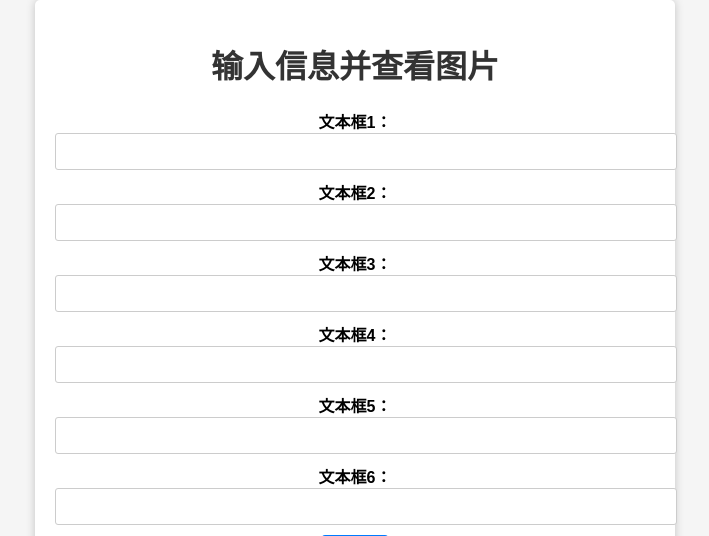
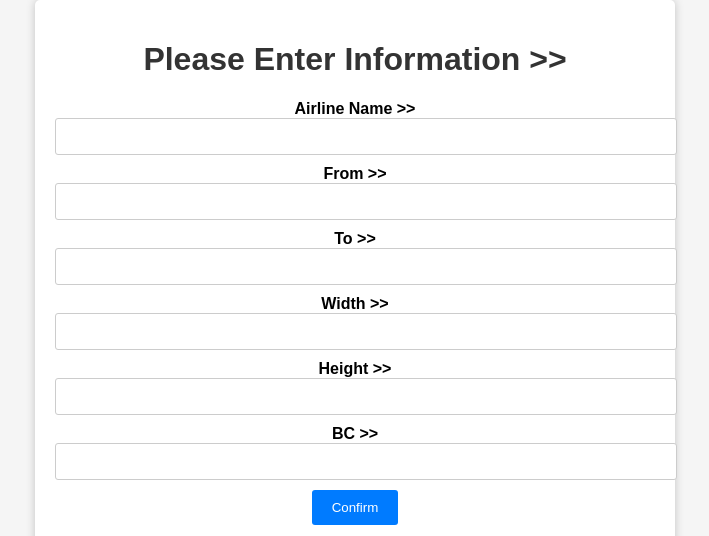
Before and after one commit to rocky-d/airline-reviews-server, a Flask app: page / in a window 1280 px wide. Shown: the top 536 px of the page, without its empty margins (285-994 px from the left). Run offline with Flask 3, Linux system fonts and the light colour scheme.

Commit message:
Update /*

```diff
--- a/app.py
+++ b/app.py
@@ -12,7 +12,8 @@ result = {
     'input_text3': '',
     'input_text4': '',
     'input_text5': '',
-    'input_text6': ''
+    'input_text6': '',
+    'word_cloud_title': ''
 }
 image_path = "static/white.png"
 
@@ -40,11 +41,12 @@ def process():
                 f'{request.form["input_text3"]}x{request.form["input_text4"]}_'
                 f'from{request.form["input_text5"]}_to{request.form["input_text6"]}.png')
     image_path = r'static/' + 'temp_word_cloud.png'
-    generate_word_cloud(
+    result['word_cloud_title'] = generate_word_cloud(
         text = get_reviews_for_airline(
             redis_client = rc,
-            airl_name = request.form["input_text1"]),
+            arl_name = request.form["input_text1"]),
         path = image_path,
+        arl_name = request.form["input_text1"],
         width = request.form["input_text4"],
         height = request.form["input_text5"],
         bc = request.form["input_text6"])
--- a/templates/index.html
+++ b/templates/index.html
@@ -60,31 +60,26 @@
 </head>
 <body>
 <div id="container">
-    <h1>输入信息并查看图片</h1>
+    <h1>Please Enter Information >> </h1>
     <form action="/process" method="post">
-        <label for="input_text1">文本框1：</label>
+        <label for="input_text1">Airline Name >> </label>
         <input type="text" id="input_text1" name="input_text1">
-        <label for="input_text2">文本框2：</label>
+        <label for="input_text2">From >> </label>
         <input type="text" id="input_text2" name="input_text2">
-        <label for="input_text3">文本框3：</label>
+        <label for="input_text3">To >> </label>
         <input type="text" id="input_text3" name="input_text3">
-        <label for="input_text4">文本框4：</label>
+        <label for="input_text4">Width >> </label>
         <input type="text" id="input_text4" name="input_text4">
-        <label for="input_text5">文本框5：</label>
+        <label for="input_text5">Height >> </label>
         <input type="text" id="input_text5" name="input_text5">
-        <label for="input_text6">文本框6：</label>
+        <label for="input_text6">BC >> </label>
         <input type="text" id="input_text6" name="input_text6">
-        <input type="submit" value="确认">
+        <input type="submit" value="Confirm">
     </form>
     <br>
     <div id="result">
         {% if result %}
-            <p>文本框1：{{ result['input_text1'] }}</p>
-            <p>文本框2：{{ result['input_text2'] }}</p>
-            <p>文本框3：{{ result['input_text3'] }}</p>
-            <p>文本框4：{{ result['input_text4'] }}</p>
-            <p>文本框5：{{ result['input_text5'] }}</p>
-            <p>文本框6：{{ result['input_text6'] }}</p>
+            <p> {{ result['word_cloud_title'] }} </p>
             <img src="{{ image_path }}" alt="Image">
         {% endif %}
     </div>
```
Also changed, not shown: p.py (deleted, +0 -16 lines), utils.py (+6 -9 lines).
